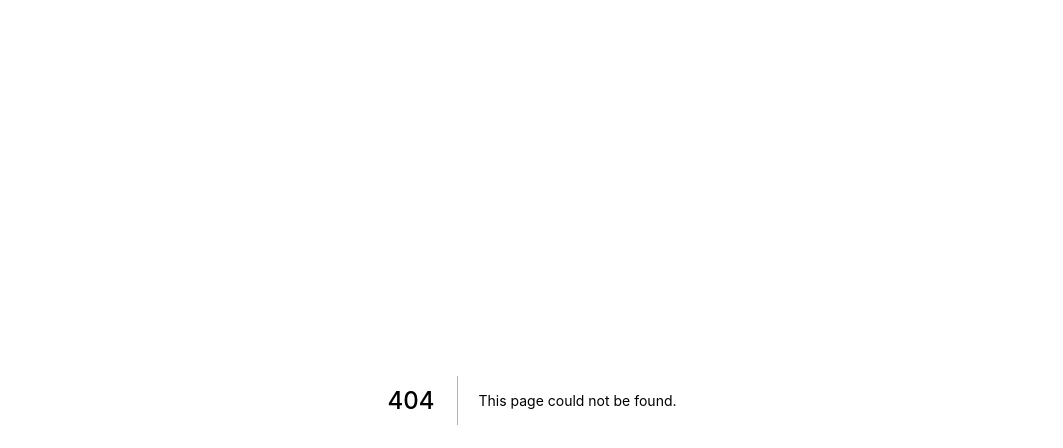
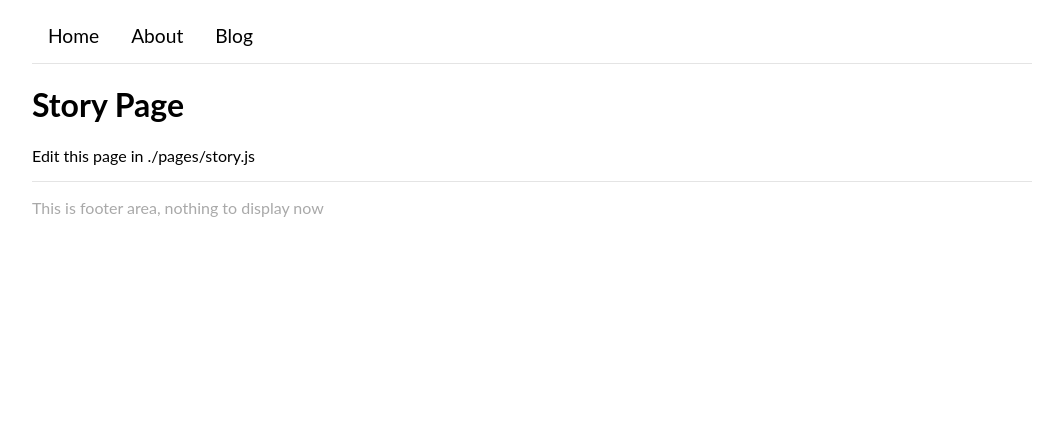
Before and after one commit to mwonng/whisper, a Next.js app: page /story in a window 1280 px wide. Before the commit this address had no page. Shown: the top 448 px of the page, without its empty margins (108-1171 px from the left). Built offline with nearby package versions, Linux system fonts and the light colour scheme.

Commit message:
remove useless code

```diff
--- a/pages/about.js
+++ b/pages/about.js
@@ -1,5 +1,4 @@
 import Layout from '../src/layouts/Layout.js';
-import fetch from 'isomorphic-unfetch'
 
 const About = (props) =>
   <Layout>
--- a/pages/blog.js
+++ b/pages/blog.js
@@ -1,6 +1,5 @@
 import Layout from '../src/layouts/Layout.js';
 import Link from 'next/link'
-// import fetch from 'isomorphic-unfetch'
 import summary from '../json/summary.js';
 import { removeExt } from '../src/util/client';
 // const CONTENT_API = 'https://api.github.com/repos/mwonng/whisper/contents/posts'
@@ -36,6 +35,4 @@ const titlized = (fileName) => {
   return titlizeString
 }
 
-
-
 export default Blog
--- a/pages/post.js
+++ b/pages/post.js
@@ -1,8 +1,6 @@
 import Layout from '../src/layouts/Layout.js'
 import { withRouter } from 'next/router'
 import Markdown from 'react-markdown';
-// import fetch from 'isomorphic-unfetch'
-// import atob from 'atob';
 import { removeExt } from '../src/util/client';
 import styled from 'styled-components';
 import summary from '../json/summary.js';
--- /dev/null
+++ b/pages/story.js
@@ -0,0 +1,9 @@
+import Layout from '../src/layouts/Layout.js';
+
+const Story = (props) =>
+  <Layout>
+    <h1>Story Page</h1>
+    <p>Edit this page in ./pages/story.js</p>
+  </Layout>
+
+export default Story
```
Also changed, not shown: server.js (+3 -5 lines), 1 other file (tests, documents, lock files or other folders).
